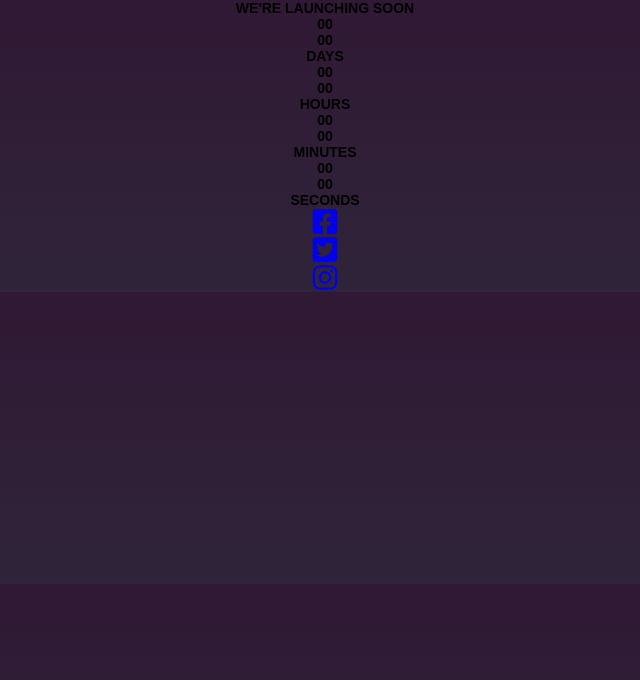
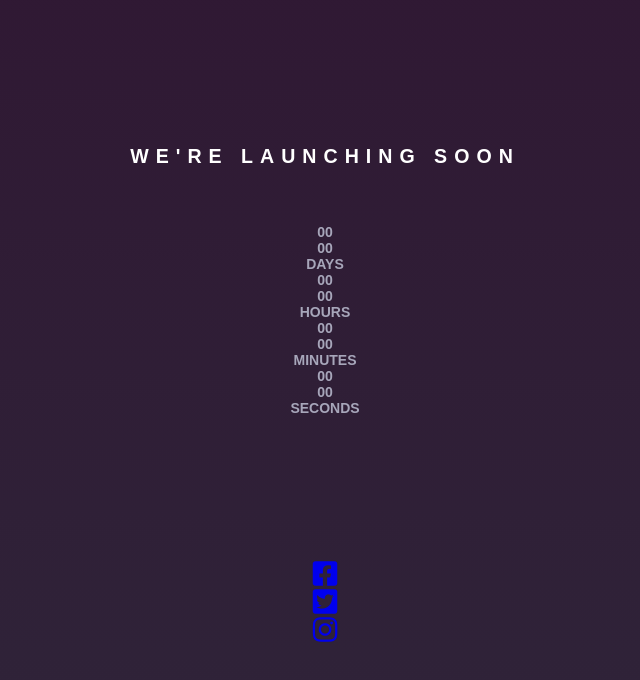
Before and after one commit to shivam66151/product-launch-countdown, a plain HTML site: page index.html in a window 1280 px wide. Shown: the whole page, without its empty margins (315-955 px from the left). Drawn offline with Linux system fonts and the light colour scheme; a web font is replaced by a local one.

Commit message:
minor changes

```diff
--- a/styles.css
+++ b/styles.css
@@ -1,7 +1,7 @@
 @import url('https://fonts.googleapis.com/css2?family=Dongle&display=swap');
 
 :root {
-    --Grayish-blue: hsl(237, 18%, 59%);
+    --Grayish-purple: hsl(243, 13%, 69%);
     --Soft-red: hsl(345, 95%, 68%);
     --White: hsl(0, 0%, 100%);
     --Dark-desaturated-blue: hsl(236, 21%, 26%);
@@ -21,4 +21,27 @@ body {
     font-family: 'Dongle', sans-serif;
     font-weight: 700;
     background: linear-gradient(var(--Dark-purple), #2F2439);
+    width: 100vw;
+    min-height: 100vh;
+    color: var(--Grayish-purple);
 }
+.container {
+    margin: auto;
+    width: 90%;
+    height: 70vh;
+    display: flex;
+    flex-direction: column;
+    justify-content: center;
+    align-items: center;
+    gap: 2rem;
+}
+.heading h1 {
+    font-size: 1.4rem;
+    color: var(--White);
+    margin: auto;
+    letter-spacing: 7px;
+}
+.counter-div {
+    margin-top: 2rem;
+
+}
```
Also changed, not shown: 1 other file.
